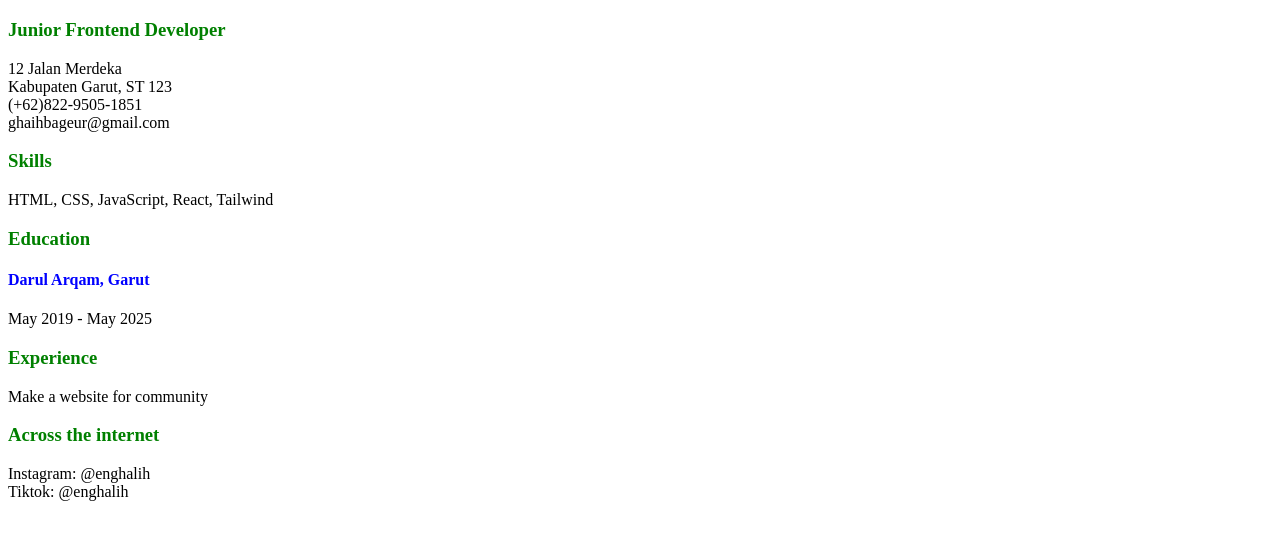
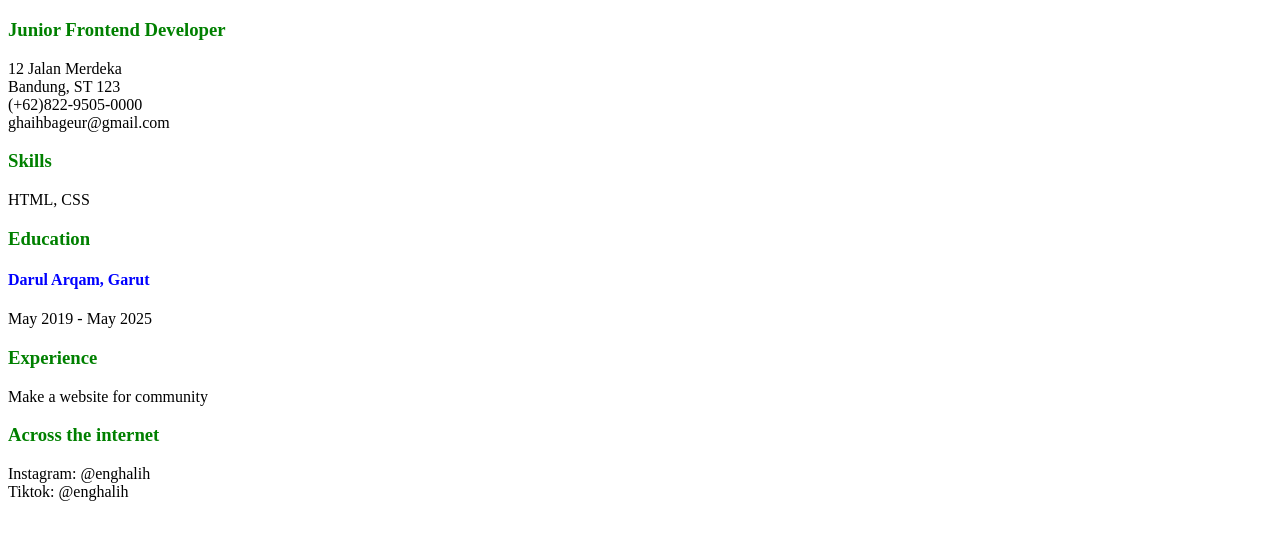
Before and after one commit to ghalihbageur/based-learning, a plain HTML site: page single page cv/index.html in a window 1280 px wide. Shown: the part 71-610 px from the top of the page. Drawn offline with Linux system fonts and the light colour scheme.

Commit message:
Sedikit Perubahan

```diff
--- a/single page cv/index.html
+++ b/single page cv/index.html
@@ -36,15 +36,15 @@
         <h3>Junior Frontend Developer</h3>
         <ul>
             <li>12 Jalan Merdeka</li>
-            <li>Kabupaten Garut, ST 123</li>
-            <li>(+62)822-9505-1851</li>
+            <li>Bandung, ST 123</li>
+            <li>(+62)822-9505-0000</li>
             <li>ghaihbageur@gmail.com</li>
         </ul>
     </section>
 
     <section>
         <h3>Skills</h3>
-        <p>HTML, CSS, JavaScript, React, Tailwind</p>
+        <p>HTML, CSS</p>
     </section>
 
     <section>
```
Also changed, not shown: Basic HTML website/index.html (+9 -0 lines).
